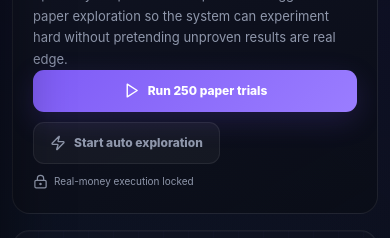
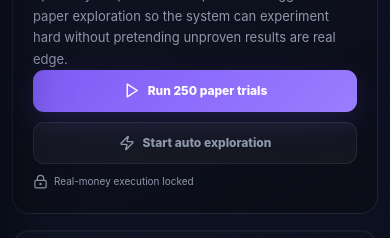
Before and after one commit to customerservice-prog/sports-betting-eye, a Next.js app: page / in a window 390 px wide. Shown: the part 305-543 px from the top of the page. Built offline with nearby package versions, Linux system fonts and the light colour scheme.

Commit message:
Polish continuous exploration controls

```diff
--- a/app/globals.css
+++ b/app/globals.css
@@ -294,9 +294,17 @@ button { color: inherit; }
 .hero-actions {
   display: flex;
   align-items: center;
-  gap: 16px;
+  gap: 10px;
+  flex-wrap: wrap;
   position: relative;
   z-index: 1;
+}
+
+.auto-button.auto-active {
+  color: var(--green);
+  border-color: rgba(101,232,164,.22);
+  background: rgba(101,232,164,.06);
+  box-shadow: inset 0 0 18px rgba(101,232,164,.025);
 }
 
 .primary-button,
@@ -1264,7 +1272,8 @@ button { color: inherit; }
   .hero-panel { padding: 24px 20px; min-height: 350px; }
   .hero-panel h1 { font-size: 39px; }
   .hero-actions { align-items: flex-start; flex-direction: column; gap: 10px; }
-  .primary-button { width: 100%; }
+  .hero-actions .primary-button,
+  .hero-actions .auto-button { width: 100%; }
 
   .stats-grid { grid-template-columns: 1fr 1fr; gap: 8px; }
   .stat-card { padding: 14px; }
```
